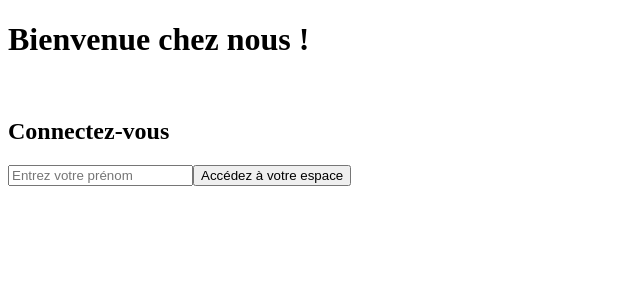
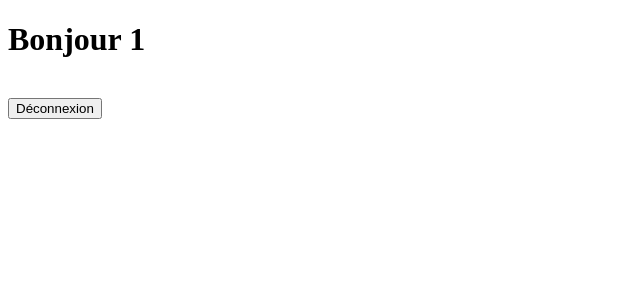
Before and after one commit to cnini/crazee-burger, a React app: page /order/1 in a window 1280 px wide. Shown: the top 300 px of the page, without its empty margins (0-640 px from the left). Built offline with nearby package versions, Linux system fonts and the light colour scheme; the HTML template or start-up script is replaced by a standard one.

Commit message:
✨ f02 : ORDER > set routing and add OrderPage content

```diff
--- a/src/App.jsx
+++ b/src/App.jsx
@@ -1,11 +1,21 @@
-import LoginPage from "./components/pages/login/LoginPage"
+import {
+  BrowserRouter as Router,
+  Routes,
+  Route
+} from "react-router";
+
+import LoginPage from "./components/pages/login/LoginPage";
+import OrderPage from "./components/pages/order/OrderPage";
 
 function App() {
-  return (
-    <>
-      <LoginPage/>
-    </>
-  )
+    return (
+        <Router>
+            <Routes>
+                <Route path="/" element={<LoginPage />} />
+                <Route path="order/:name" element={<OrderPage />} />
+            </Routes>
+        </Router>
+    )
 }
 
 export default App
--- a/src/components/pages/login/LoginForm.jsx
+++ b/src/components/pages/login/LoginForm.jsx
@@ -1,7 +1,9 @@
 import { useState } from 'react';
+import { useNavigate } from 'react-router';
 
 export default function LoginForm() {
     const [name, setName] = useState("");
+    let navigate = useNavigate();
 
     const handleChange = (inputName) => {
         setName(inputName);
@@ -9,8 +11,8 @@ export default function LoginForm() {
 
     const handleSubmit = (event) => {
         event.preventDefault();
-        alert(`Bonjour ${name}`);
         setName("");
+        navigate(`/order/${name}`);
     }
 
     return (
--- a/src/components/pages/order/OrderPage.jsx
+++ b/src/components/pages/order/OrderPage.jsx
@@ -1,5 +1,15 @@
+import { Link, useParams } from "react-router"
+
 export default function OrderPage() {
+    let { name } = useParams();
+
     return (
-        <div>OrderPage</div>
+        <>
+            <h1>Bonjour {name}</h1>
+            <br />
+            <Link to="/">
+                <button>Déconnexion</button>
+            </Link>
+        </>
     )
 }
```
